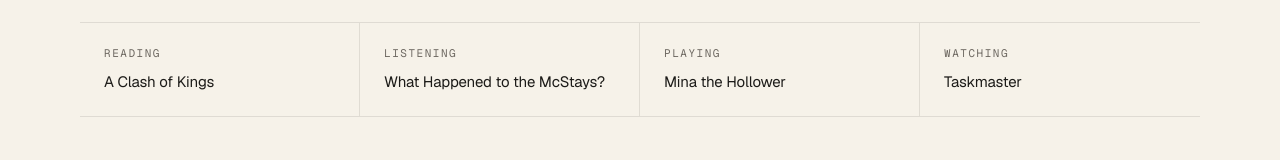
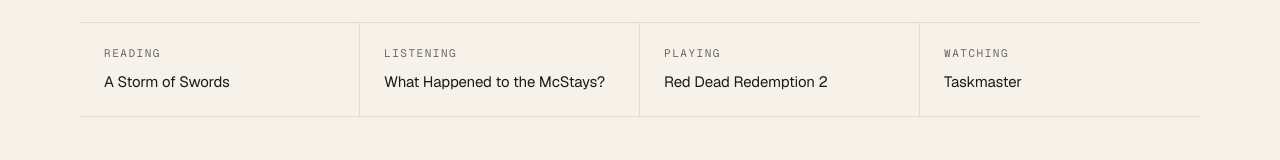
Before and after one commit to aaronsofaly/aaronsofaly, a plain HTML site: page index.html in a window 1280 px wide. Shown: the part 433-593 px from the top of the page. Drawn offline with nearby package versions, Linux system fonts and the light colour scheme.

Commit message:
feat: updated activity

```diff
--- a/index.html
+++ b/index.html
@@ -414,7 +414,7 @@
       <section class="now-strip" aria-label="Quick facts">
         <div class="now-cell" style="padding: 22px 24px">
           <div class="k">Reading</div>
-          <div class="v">A Clash of Kings</div>
+          <div class="v">A Storm of Swords</div>
         </div>
         <div class="now-cell">
           <div class="k">Listening</div>
@@ -422,7 +422,7 @@
         </div>
         <div class="now-cell">
           <div class="k">Playing</div>
-          <div class="v">Mina the Hollower</div>
+          <div class="v">Red Dead Redemption 2</div>
         </div>
         <div class="now-cell">
           <div class="k">Watching</div>
```
